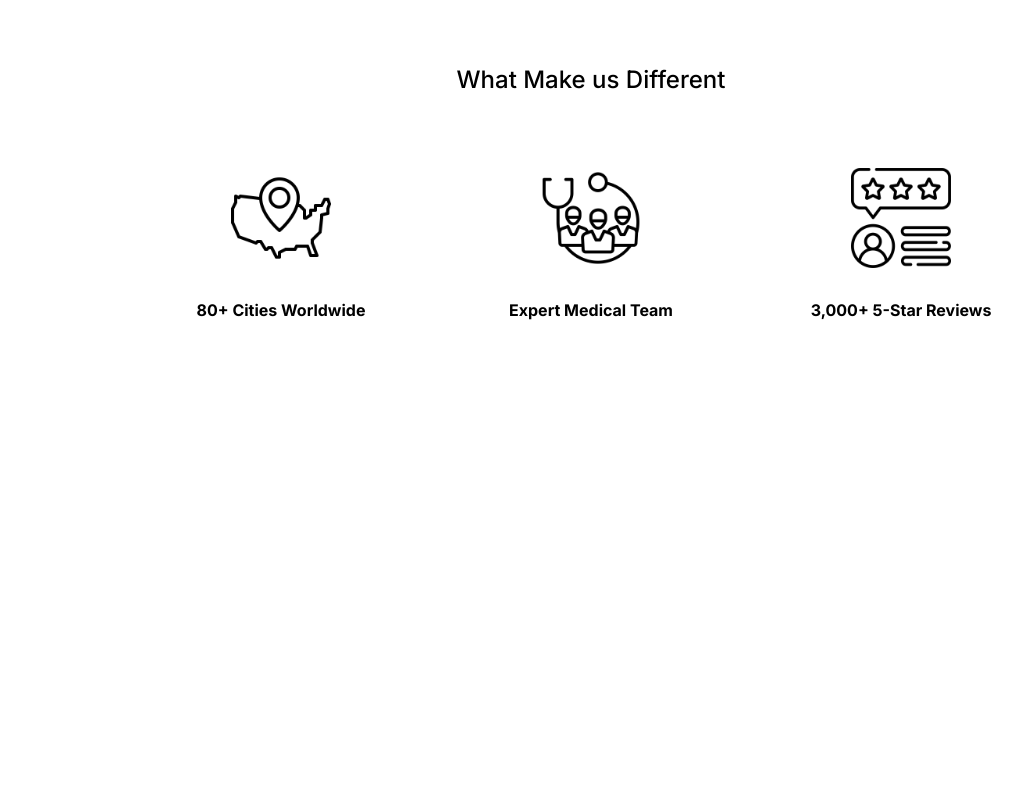
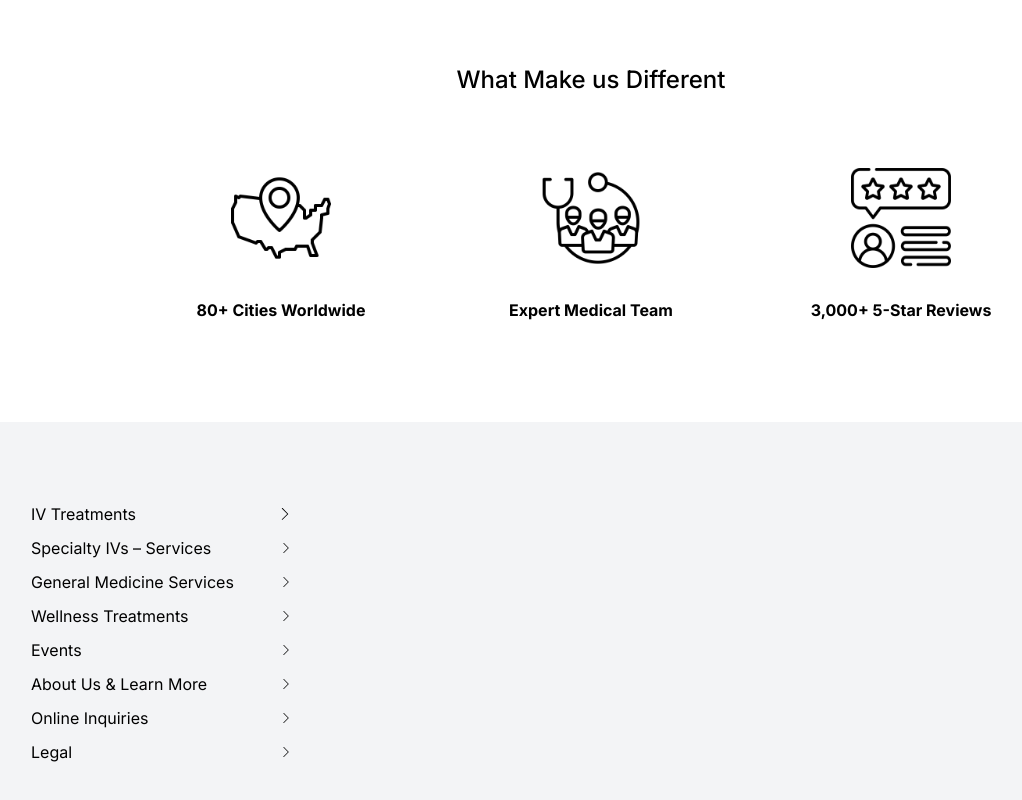
Before and after one commit to AmashChaudhry/pony-party, a Next.js app: page / in a window 1280 px wide. Shown: the part 2069-2869 px from the top of the page, without its empty margins (49-1071 px from the left). Before the commit the page ends 2491 px from the top, so only its background shows below. Built offline with nearby package versions, Linux system fonts and the light colour scheme; no server answers.

Commit message:
Adding footer

```diff
--- a/src/app/layout.js
+++ b/src/app/layout.js
@@ -1,6 +1,7 @@
 import { Inter } from "next/font/google";
 import "./globals.css";
 import Header from "@/components/header";
+import Footer from "@/components/footer";
 
 const inter = Inter({ subsets: ["latin"] });
 
@@ -15,6 +16,7 @@ export default function RootLayout({ children }) {
       <body className={inter.className}>
         <Header/>
         {children}
+        <Footer/>
         </body>
     </html>
   );
--- /dev/null
+++ b/src/components/footer.jsx
@@ -0,0 +1,62 @@
+import React from "react";
+import Link from "next/link";
+import { SlArrowRight } from "react-icons/sl";
+
+export default function Footer() {
+    return (
+        <div className="flex flex-row bg-gray-100 p-[80px]">
+            <div className="flex flex-col">
+                <ul>
+
+                    <div className="relative w-[260px] overflow-hidden mb-[10px]">
+                        <input
+                            type="checkbox"
+                            className="peer absolute top-0 inset-x-0 w-full h-[24px] opacity-0 z-10 cursor-pointer"
+                        />
+                        <div className="w-full pr-5 flex items-center justify-between">
+                            <p className="w-[250px]">IV Treatments</p>
+                        </div>
+                        <div className="absolute right-0 top-1.5 text-black transition-transform duration-500 peer-checked:rotate-90">
+                            <SlArrowRight size={12} />
+                        </div>
+                        <div className="overflow-hidden transition-all duration-500 max-h-0 peer-checked:max-h-40">
+                            <p className="text-[12px] mt-2">
+                                Basic and Premium plan treatments are non-transferrable. Elite and Platinum plan
+                                treatments are shareable if the member is present and also receiving treatment.
+                            </p>
+                        </div>
+                    </div>
+
+                    <li className="mb-[10px] flex items-center">
+                        <p className="w-[250px]">Specialty IVs – Services</p>
+                        <SlArrowRight size={10} />
+                    </li>
+                    <li className="mb-[10px] flex items-center">
+                        <p className="w-[250px]">General Medicine Services</p>
+                        <SlArrowRight size={10} />
+                    </li>
+                    <li className="mb-[10px] flex items-center">
+                        <p className="w-[250px]">Wellness Treatments</p>
+                        <SlArrowRight size={10} />
+                    </li>
+                    <li className="mb-[10px] flex items-center">
+                        <p className="w-[250px]">Events</p>
+                        <SlArrowRight size={10} />
+                    </li>
+                    <li className="mb-[10px] flex items-center">
+                        <p className="w-[250px]">About Us & Learn More</p>
+                        <SlArrowRight size={10} />
+                    </li>
+                    <li className="mb-[10px] flex items-center">
+                        <p className="w-[250px]">Online Inquiries</p>
+                        <SlArrowRight size={10} />
+                    </li>
+                    <li className="mb-[10px] flex items-center">
+                        <p className="w-[250px]">Legal</p>
+                        <SlArrowRight size={10} />
+                    </li>
+                </ul>
+            </div>
+        </div>
+    );
+}
```
